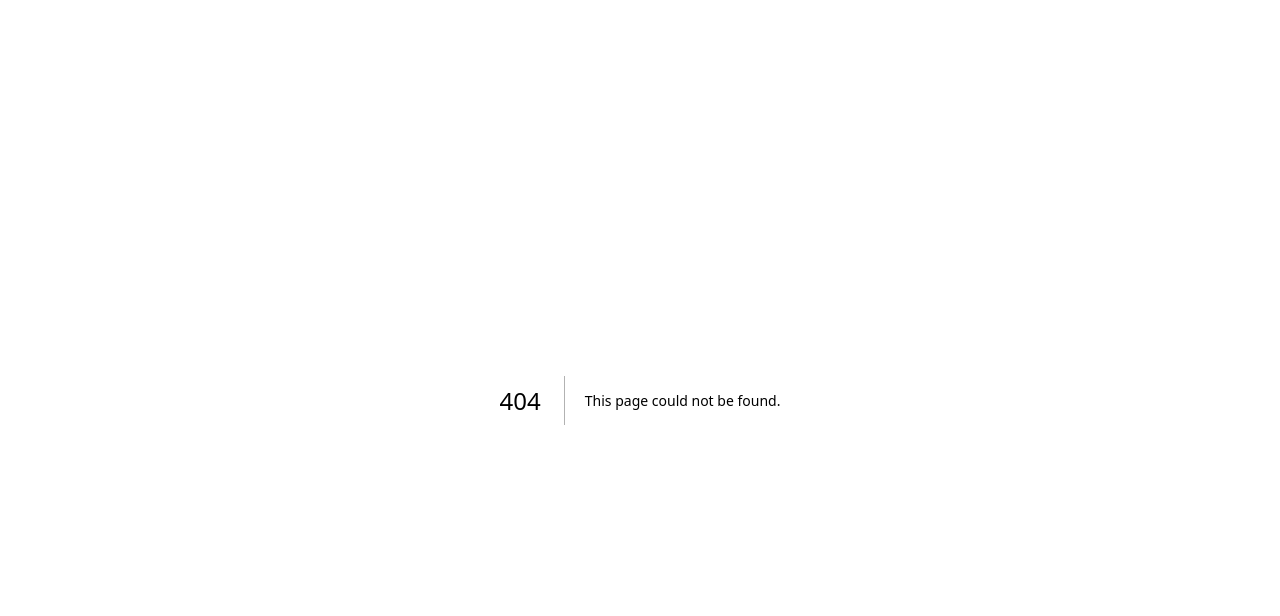
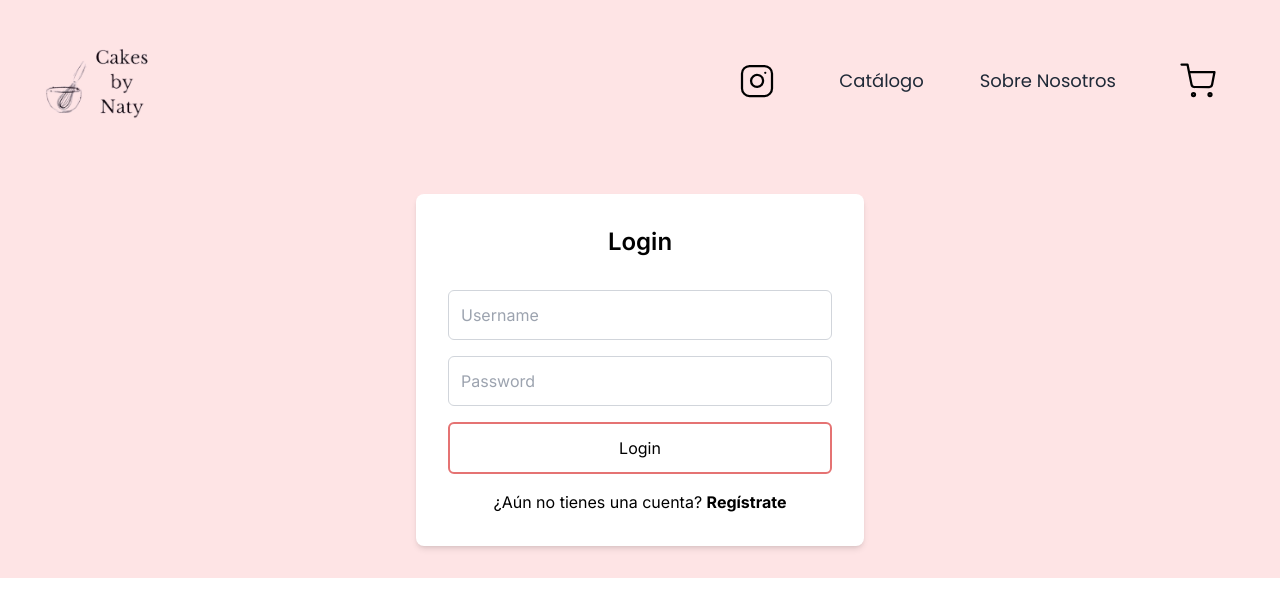
Before and after one commit to FabianKel/cakes-by-naty, a Next.js app in the folder frontend/: page /login in a window 1280 px wide. Before the commit this address had no page. Shown: the top 616 px of the page. Built offline with nearby package versions, Linux system fonts and the light colour scheme.

Commit message:
Login Component and Login Page

```diff
--- /dev/null
+++ b/frontend/src/app/login/page.js
@@ -0,0 +1,11 @@
+import Header from '@/components/Header'
+import LoginSection from '@/components/LoginSection'
+
+export default function Login() {
+  return (
+    <>
+    <Header/>
+    <LoginSection/>
+    </>
+  )
+}
--- /dev/null
+++ b/frontend/src/components/LoginSection.jsx
@@ -0,0 +1,58 @@
+function LoginSection() {
+
+    return (
+        <div className='p-8 bg-customPink'>
+            <div className="bg-white w-full max-w-md mx-auto p-8 rounded-lg shadow-md">
+                <div className="text-center mb-8">
+                    <h1 className="text-2xl font-semibold font-poppins">Login</h1>
+                </div>
+                <form>
+                    <div className="mb-4">
+                        <input
+                            type="text"
+                            name="username"
+                            placeholder="Username"
+                            //value={values.username}
+                            //onChange={handleChange}
+                            className="w-full p-3 border border-gray-300 rounded-md font-poppins"
+                        />
+                        {/*errors.username && <span className="text-red-500 text-sm block text-center mt-2">{errors.username}</span>*/}
+                    </div>
+                    <div className="mb-4">
+                        <input
+                            type="password"
+                            name="password"
+                            placeholder="Password"
+                            /*value={values.password}
+                            onChange={handleChange}*/
+                            className="w-full p-3 border border-gray-300 rounded-md font-poppins"
+                        />
+                        {/*errors.password && <span className="text-red-500 text-sm block text-center mt-2">{errors.password}</span>*/}
+                    </div>
+                    <div className="mb-4">
+                        <button
+                            type="submit"
+                            className="w-full p-3 bg-white text-black border-hoverPink border-2 rounded-md font-poppins hover:bg-hoverPink transition duration-300"
+                        >
+                            Login
+                        </button>
+                    </div>
+                </form>
+                <div className="text-center mt-4">
+                    <p>
+                        ¿Aún no tienes una cuenta?{' '}
+                        <a
+                            href="/register"
+                            //onClick={(e) => navigate('/register')}
+                            className="text-midPink hover:text-hoverPink font-bold transition-colors"
+                        >
+                            Regístrate
+                        </a>
+                    </p>
+                </div>
+            </div>
+        </div>
+    );
+}
+
+export default LoginSection;
```
